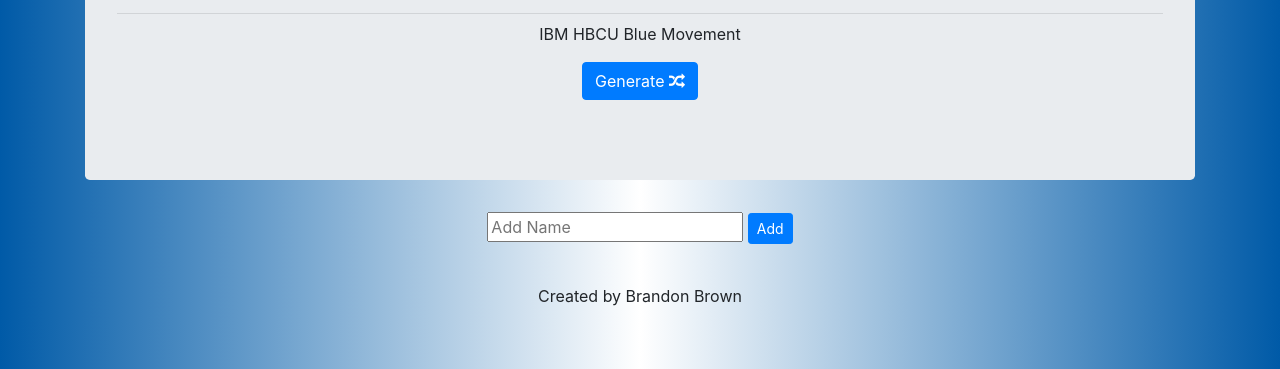
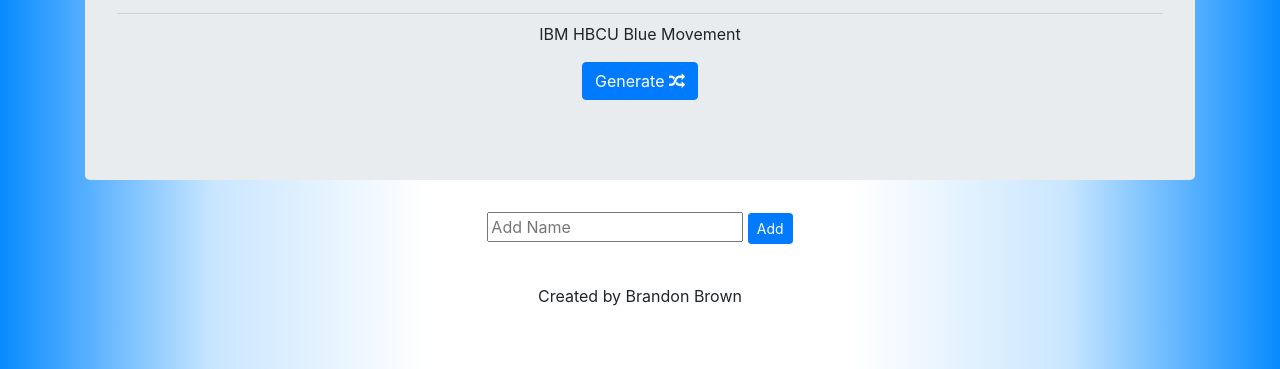
Before and after one commit to BigBina/NameGenerator, a plain HTML site: page index.html in a window 1280 px wide. Shown: the part 431-800 px from the top of the page. Drawn offline with nearby package versions, Linux system fonts and the light colour scheme.

Commit message:
changed the background

```diff
--- a/styles.css
+++ b/styles.css
@@ -3,5 +3,5 @@ img{
     height: auto;
 }
 body{
-    background: linear-gradient(to right, #005aa7, #ffffff, #005aa7); /* W3C, IE 10+/ Edge, Firefox 16+, Chrome 26+, Opera 12+, Safari 7+ */
+    background: linear-gradient(to right,#078bff, #c9e6ff,#ffffff, #ffffff,#ffffff,#c9e6ff, #078bff); /* W3C, IE 10+/ Edge, Firefox 16+, Chrome 26+, Opera 12+, Safari 7+ */
 }
```
